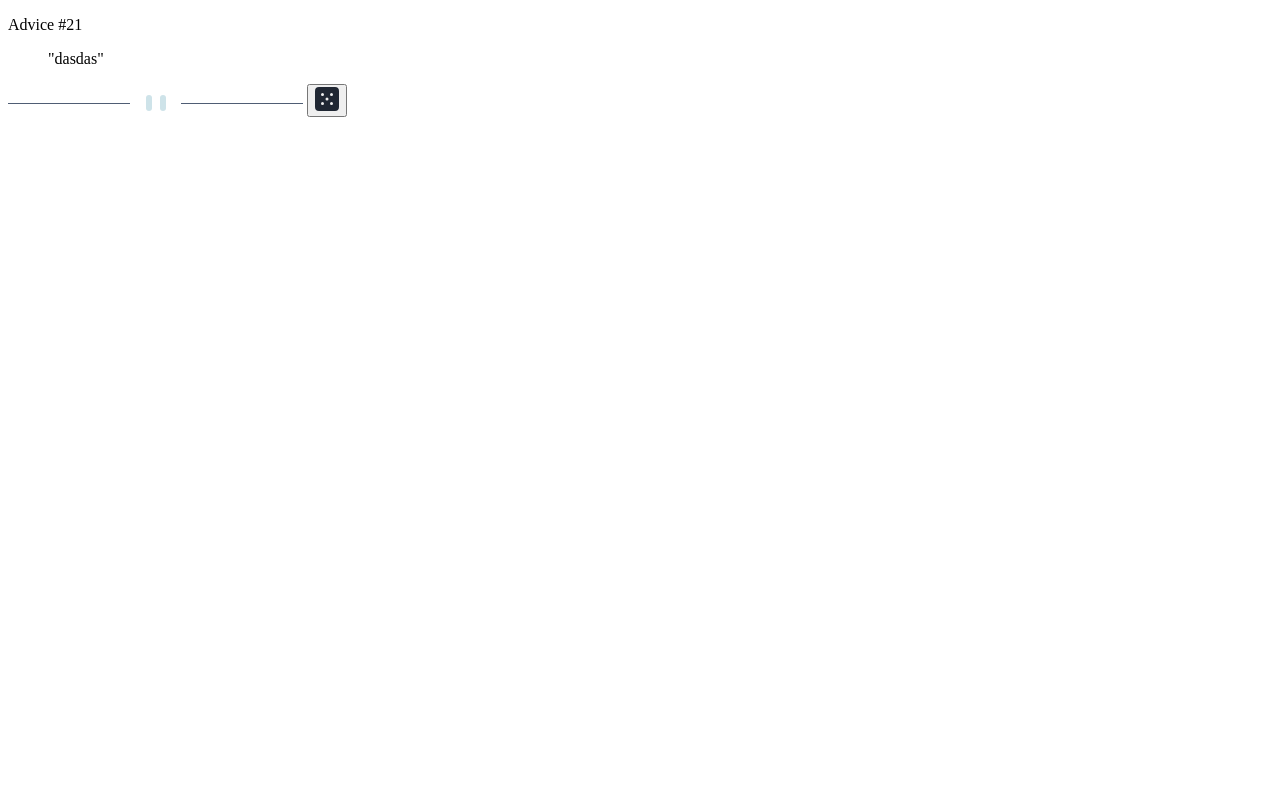
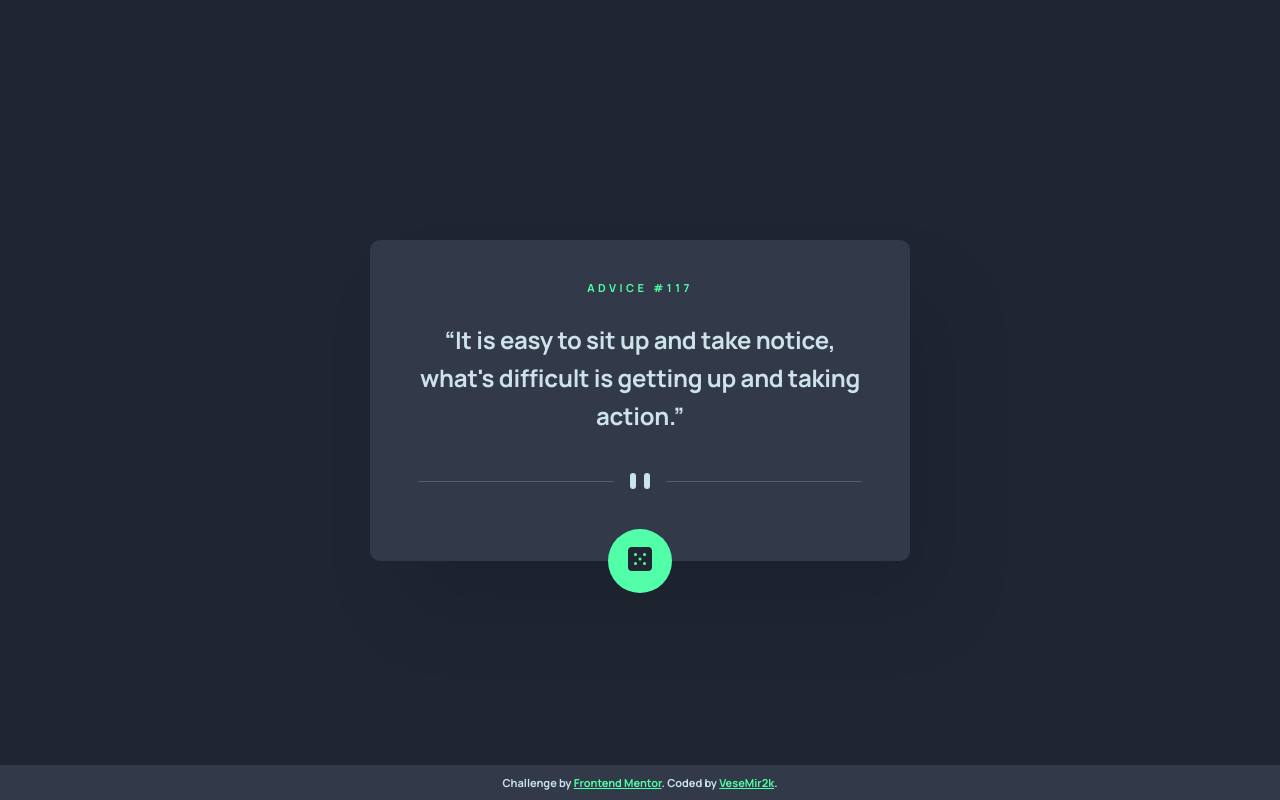
Before and after one commit to VeseMir2k/advice-generator-app-main, a plain HTML site: page index.html in a window 1280 px wide. Drawn offline with Linux system fonts and the light colour scheme.

Commit message:
Add style.css file and create page styling

```diff
--- a/index.html
+++ b/index.html
@@ -14,35 +14,35 @@
 
     <title>Frontend Mentor | Advice generator app</title>
 
-    <!-- Feel free to remove these styles or customise in your own stylesheet 👍 -->
-    <style>
-      .attribution {
-        font-size: 11px;
-        text-align: center;
-      }
-      .attribution a {
-        color: hsl(228, 45%, 44%);
-      }
-    </style>
+    <link rel="stylesheet" href="style.css" />
   </head>
   <body>
     <main class="main">
       <div class="advice">
-        <p class="advice__number">Advice <span class="number">#21</span></p>
-        <blockquote class="advice__text">"dasdas"</blockquote>
+        <p class="advice-number">
+          Advice <span class="advice-number__number">#117</span>
+        </p>
+        <q class="advice__quote"
+          >It is easy to sit up and take notice, what's difficult is getting up
+          and taking action.</q
+        >
       </div>
       <img
+        class="divider"
         src="images/pattern-divider-mobile.svg"
-        alt="pattern-divider-mobile"
+        alt="divider"
       />
       <button class="advice-button">
         <img src="images/icon-dice.svg" alt="icon-dice" />
       </button>
     </main>
-    <!-- <div class="attribution">
-      Challenge by
-      <a href="https://www.frontendmentor.io?ref=challenge" target="_blank"
-        >Frontend Mentor</a
-      >. Coded by <a href="#">Your Name Here</a>. -->
+    <footer class="footer">
+      <div class="attribution">
+        Challenge by
+        <a href="https://www.frontendmentor.io?ref=challenge" target="_blank"
+          >Frontend Mentor</a
+        >. Coded by <a href="https://github.com/VeseMir2k">VeseMir2k</a>.
+      </div>
+    </footer>
   </body>
 </html>
--- /dev/null
+++ b/style.css
@@ -0,0 +1,118 @@
+@import url("https://fonts.googleapis.com/css2?family=Manrope:wght@700&display=swap");
+
+:root {
+  --light-cyan: hsl(193, 38%, 86%);
+  --neon-green: hsl(150, 100%, 66%);
+  --grayish-blue: hsl(217, 19%, 38%);
+  --dark-brayish-blue: hsl(217, 19%, 24%);
+  --dark-blue: hsl(218, 23%, 16%);
+}
+
+* {
+  margin: 0;
+  padding: 0;
+  box-sizing: border-box;
+}
+
+html {
+  font-family: "Manrope", sans-serif;
+  font-weight: 700;
+  font-size: 28px;
+}
+
+body {
+  background-color: var(--dark-blue);
+  width: 100vw;
+  height: 100vh;
+}
+
+.main {
+  background-color: var(--dark-brayish-blue);
+  border-radius: 10px;
+  box-shadow: 30px 50px 80px rgba(0, 0, 0, 0.1002);
+  display: flex;
+  flex-direction: column;
+  margin: 120px 16px 0 16px;
+  padding: 40px 24px 0 24px;
+  position: relative;
+}
+
+.advice {
+  text-align: center;
+}
+
+.advice-number {
+  color: var(--neon-green);
+  font-size: 11px;
+  letter-spacing: 3.46px;
+  text-transform: uppercase;
+  margin-bottom: 24px;
+}
+
+.advice__quote {
+  color: var(--light-cyan);
+  font-size: 24px;
+  letter-spacing: -0.26px;
+}
+
+.divider {
+  margin: 24px 0 64px;
+  align-self: center;
+}
+
+.advice-button {
+  cursor: pointer;
+  position: absolute;
+  left: 50%;
+  bottom: 0;
+  transform: translate(-50%, 50%);
+  width: 64px;
+  height: 64px;
+  border-radius: 50%;
+  background-color: var(--neon-green);
+  border: none;
+  transition: box-shadow 0.3s;
+}
+
+.advice-button:hover {
+  box-shadow: 0 0 40px var(--neon-green);
+}
+
+.footer {
+  width: 100%;
+  background-color: var(--dark-brayish-blue);
+  padding: 10px 0;
+  position: fixed;
+  left: 0;
+  bottom: 0;
+}
+
+.attribution {
+  font-size: 11px;
+  text-align: center;
+  color: var(--light-cyan);
+}
+.attribution a {
+  color: var(--neon-green);
+}
+
+@media only screen and (min-width: 550px) {
+  body {
+    display: flex;
+    justify-content: center;
+    align-items: center;
+    font-size: 28px;
+  }
+
+  .main {
+    width: 540px;
+    margin: 0;
+    padding-left: 48px;
+    padding-right: 48px;
+  }
+
+  .divider {
+    margin: 40px 0 72px;
+    content: url("./images/pattern-divider-desktop.svg");
+  }
+}
```
